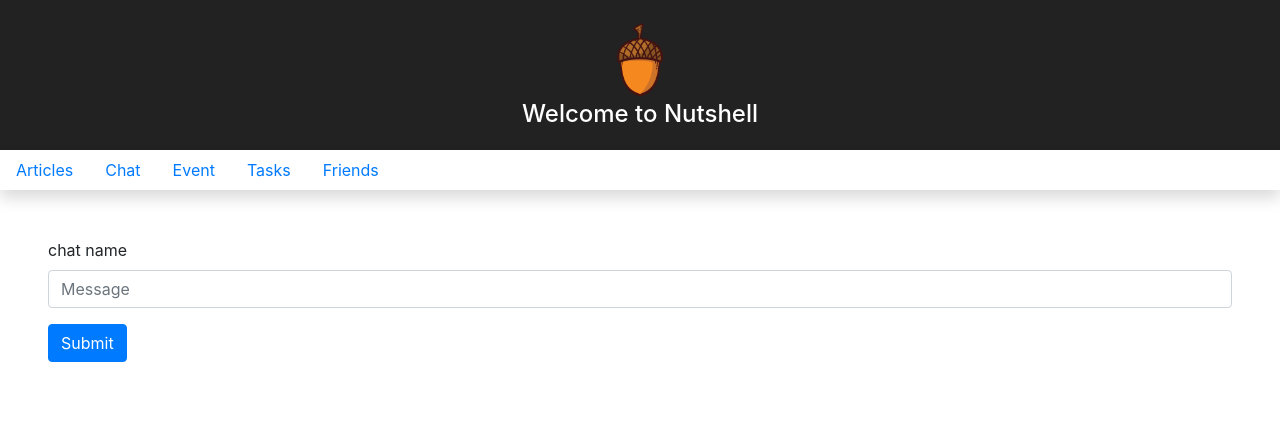
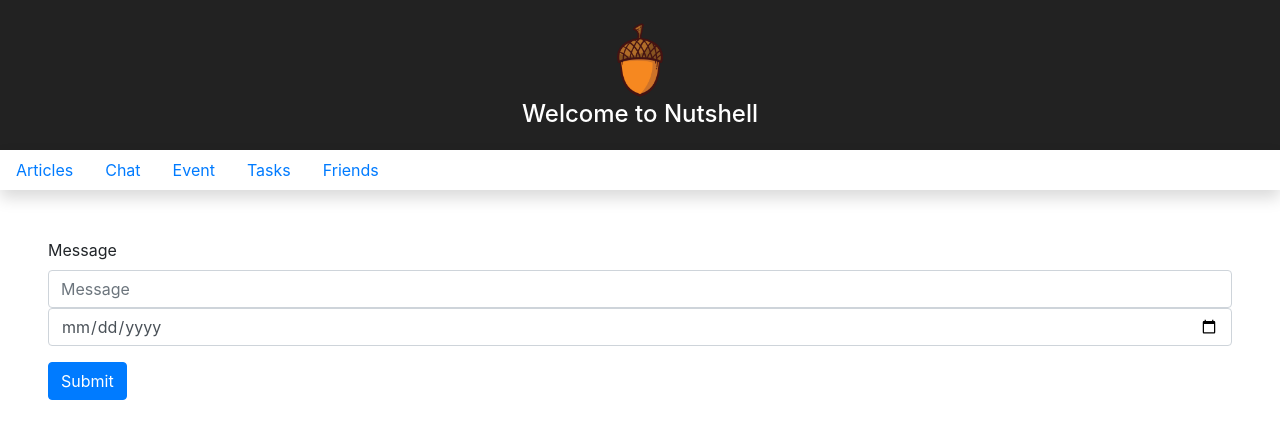
Before and after one commit to Ravenous-Rhinos/react-nutshell, a React (Create React App) app: page /chats/new in a window 1280 px wide. Shown: the top 438 px of the page. Built offline with nearby package versions, Linux system fonts and the light colour scheme; no server answers.

Commit message:
committing to pull master

```diff
--- a/src/components/AppViews.js
+++ b/src/components/AppViews.js
@@ -189,6 +189,7 @@ export default class AppViews extends Component {
                             return <ChatList {...props}
                                 deleteChat={this.deleteChat}
                                 chats={this.state.chats}
+                                addUser={this.state.users}
                             />
                         } else {
                             return <Redirect to="/login" />
--- a/src/components/chat/ChatForm.js
+++ b/src/components/chat/ChatForm.js
@@ -4,7 +4,8 @@ import "./Chat.css"
 export default class ChatForm extends Component {
     // Set initial state
     state = {
-        message: ""
+        message: "",
+        date: null
     }
 
     // Update state whenever an input field is edited
@@ -22,6 +23,8 @@ export default class ChatForm extends Component {
         evt.preventDefault()
             const chat = {
                 message: this.state.message,
+                date: this.state.date
+
             }
 
             // Create the chat and redirect user to chat list
@@ -33,12 +36,17 @@ export default class ChatForm extends Component {
             <React.Fragment>
                 <form className="chatForm">
                     <div className="form-group">
-                        <label htmlFor="message">chat name</label>
+                        <label htmlFor="message">Message</label>
                         <input type="text" required="true"
                                className="form-control"
                                onChange={this.handleFieldChange}
                                id="message"
                                placeholder="Message" />
+                        <input type="date" required="true"
+                               className="form-control"
+                               onChange={this.handleFieldChange}
+                               id="date"
+                               placeholder="Date" />
                     </div>
                     <button type="submit" onClick={this.constructNewChat} className="btn btn-primary">Submit</button>
                 </form>
--- a/src/components/chat/ChatList.js
+++ b/src/components/chat/ChatList.js
@@ -5,7 +5,7 @@ import "./Chat.css"
 
 
 export default class ChatList extends Component {
-    render(username, message) {
+    render() {
         return (
             <React.Fragment>
                 <div className="chatButton">
@@ -23,8 +23,12 @@ export default class ChatList extends Component {
                             <div key={chat.id} className="card">
                                 <div className="card-body">
                                     <h5 className="card-title">
+
                                         {chat.message}
                                     </h5>
+                                    <p>
+                                        {chat.date}
+                                    </p>
                                     <div className="card-link">
                                         <button type="button" className="separate-link"
                                             onClick={() => {
```
